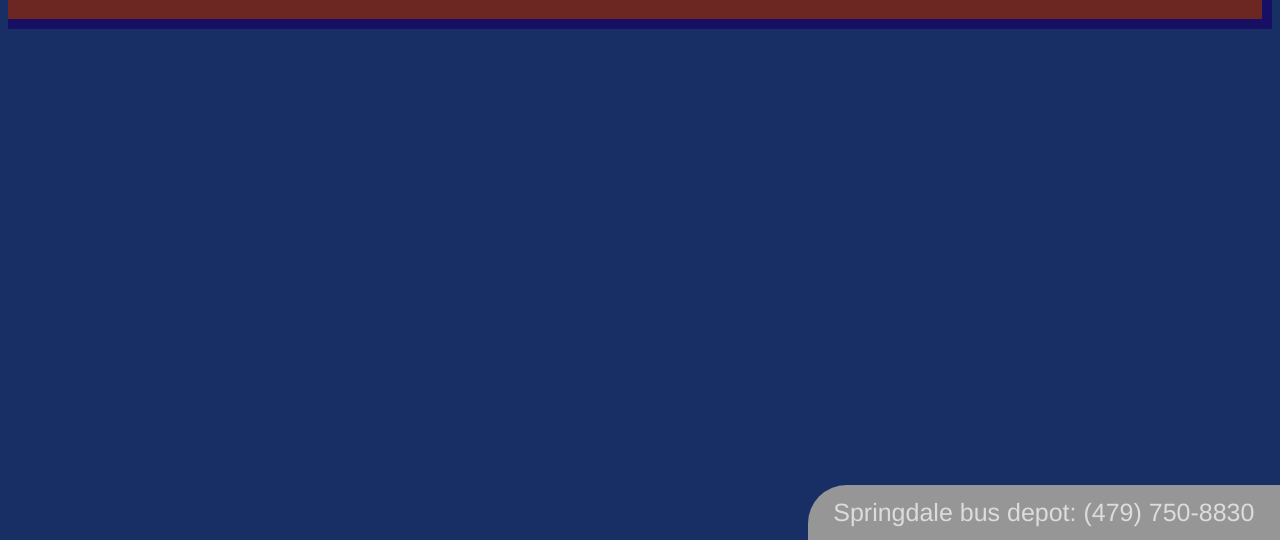
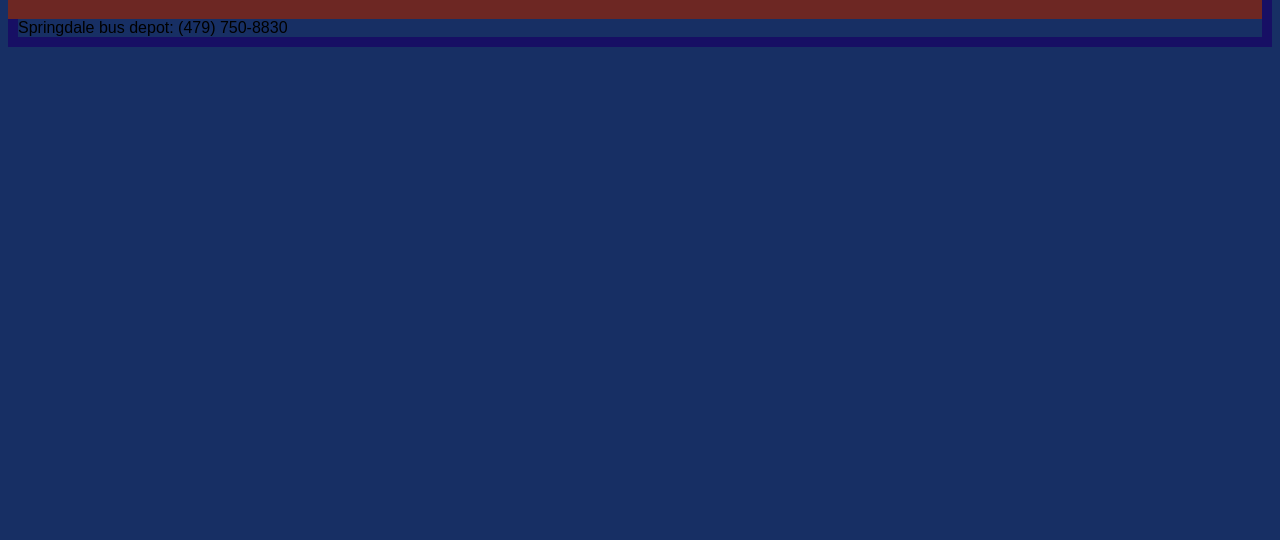
Before and after one commit to JR069105/Busstatus-2, a Python web app: template templates/base.html in a window 1280 px wide. Shown: the part 260-800 px from the top of the page. Run offline with Jinja, Linux system fonts and the light colour scheme; the template is opened without the code that fills it, so the values that code supplies are empty.

Commit message:
depot bus num edit

```diff
--- a/templates/base.html
+++ b/templates/base.html
@@ -26,7 +26,7 @@
         {% block content %}{% endblock %}
     </div>
 
-    <div class="depotphone">
+    <div class="footer">
       <a>Springdale bus depot: (479) 750-8830</a>
     </div>
 
```
